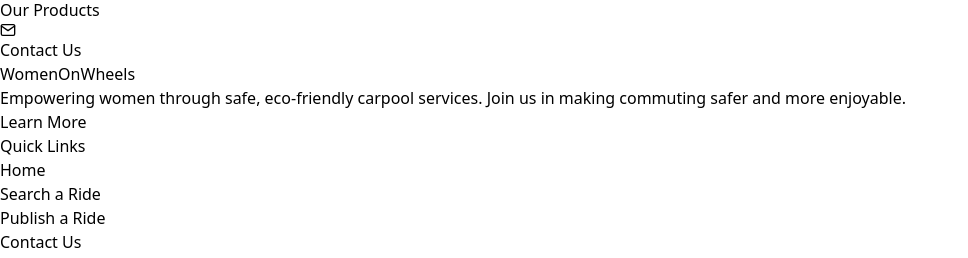
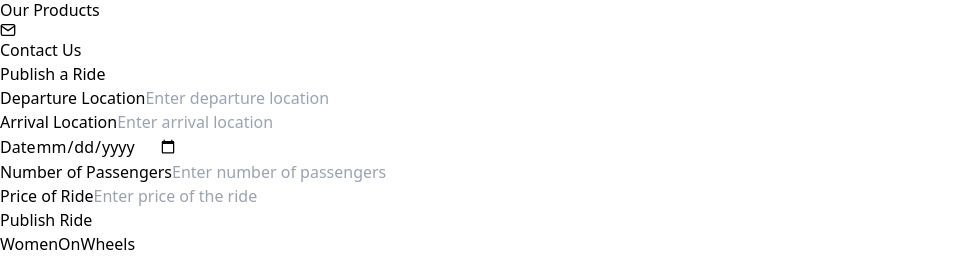
Before and after one commit to bettercodevivek/WomenOnWheels, a React (Vite) app in the folder WOW/: page /publish in a window 1280 px wide. Shown: the part 954-1212 px from the top of the page, without its empty margins (0-968 px from the left). Built offline with nearby package versions, Linux system fonts and the light colour scheme.

Commit message:
updation

```diff
--- a/WOW/src/Components/PublishPage.jsx
+++ b/WOW/src/Components/PublishPage.jsx
@@ -1,8 +1,109 @@
-const PublishPage = () =>{
-    return(
-        <>
-        </>
-    )
-}
+import React, { useState } from 'react';
+
+    const PublishPage = () => {
+    const [departureLocation, setDepartureLocation] = useState('');
+    const [arrivalLocation, setArrivalLocation] = useState('');
+    const [date, setDate] = useState('');
+    const [passengers, setPassengers] = useState('');
+    const [price, setPrice] = useState('');
+
+    const handleSubmit = (e) => {
+        e.preventDefault();
+        // Handle the publish logic here
+        console.log({ departureLocation, arrivalLocation, date, passengers, price });
+    };
+
+    return (
+        <div className="bg-gradient-to-r from-teal-400 via-indigo-500 to-blue-600 min-h-screen pt-16 flex items-center justify-center">
+            <div className="bg-zinc-100 shadow-lg rounded-lg p-8 max-w-4xl w-full">
+                <h2 className="text-3xl font-bold text-gray-900 mb-8 text-center">
+                    Publish a Ride
+                </h2>
+                <form onSubmit={handleSubmit} className="grid grid-cols-1 md:grid-cols-2 gap-6">
+                    <div className="col-span-1">
+                        <label htmlFor="departureLocation" className="block text-sm font-medium text-gray-700 mb-1">
+                            Departure Location
+                        </label>
+                        <input
+                            type="text"
+                            id="departureLocation"
+                            value={departureLocation}
+                            onChange={(e) => setDepartureLocation(e.target.value)}
+                            placeholder="Enter departure location"
+                            className="w-full px-4 py-3 border border-gray-300 rounded-lg shadow-sm focus:outline-none focus:ring-teal-500 focus:border-teal-500"
+                            required
+                        />
+                    </div>
+                    <div className="col-span-1">
+                        <label htmlFor="arrivalLocation" className="block text-sm font-medium text-gray-700 mb-1">
+                            Arrival Location
+                        </label>
+                        <input
+                            type="text"
+                            id="arrivalLocation"
+                            value={arrivalLocation}
+                            onChange={(e) => setArrivalLocation(e.target.value)}
+                            placeholder="Enter arrival location"
+                            className="w-full px-4 py-3 border border-gray-300 rounded-lg shadow-sm focus:outline-none focus:ring-teal-500 focus:border-teal-500"
+                            required
+                        />
+                    </div>
+                    <div className="col-span-1">
+                        <label htmlFor="date" className="block text-sm font-medium text-gray-700 mb-1">
+                            Date
+                        </label>
+                        <input
+                            type="date"
+                            id="date"
+                            value={date}
+                            onChange={(e) => setDate(e.target.value)}
+                            className="w-full px-4 py-3 border border-gray-300 rounded-lg shadow-sm focus:outline-none focus:ring-teal-500 focus:border-teal-500"
+                            required
+                        />
+                    </div>
+                    <div className="col-span-1">
+                        <label htmlFor="passengers" className="block text-sm font-medium text-gray-700 mb-1">
+                            Number of Passengers
+                        </label>
+                        <input
+                            type="number"
+                            id="passengers"
+                            value={passengers}
+                            onChange={(e) => setPassengers(e.target.value)}
+                            placeholder="Enter number of passengers"
+                            className="w-full px-4 py-3 border border-gray-300 rounded-lg shadow-sm focus:outline-none focus:ring-teal-500 focus:border-teal-500"
+                            min="1"
+                            required
+                        />
+                    </div>
+                    <div className="col-span-1">
+                        <label htmlFor="price" className="block text-sm font-medium text-gray-700 mb-1">
+                            Price of Ride
+                        </label>
+                        <input
+                            type="number"
+                            id="price"
+                            value={price}
+                            onChange={(e) => setPrice(e.target.value)}
+                            placeholder="Enter price of the ride"
+                            className="w-full px-4 py-3 border border-gray-300 rounded-lg shadow-sm focus:outline-none focus:ring-teal-500 focus:border-teal-500"
+                            min="0"
+                            step="10"
+                            required
+                        />
+                    </div>
+                    <div className="col-span-2 text-center mt-6">
+                        <button
+                            type="submit"
+                            className="px-8 py-3 text-lg font-semibold text-white bg-teal-500 rounded-lg shadow-lg hover:bg-teal-600 transition-all duration-300 ease-in-out"
+                        >
+                            Publish Ride
+                        </button>
+                    </div>
+                </form>
+            </div>
+        </div>
+    );
+};
 
 export default PublishPage;
--- a/WOW/src/Components/SearchPage.jsx
+++ b/WOW/src/Components/SearchPage.jsx
@@ -13,8 +13,8 @@
     };
 
     return (
-        <div className="bg-gray-100 min-h-screen flex items-center justify-center">
-            <div className="bg-white shadow-lg rounded-lg p-8 max-w-screen-lg w-full">
+        <div className="bg-gradient-to-r from-teal-400 via-indigo-500 to-blue-600 min-h-screen flex items-center justify-center">
+            <div className="bg-zinc-100 shadow-xl rounded-lg p-8 max-w-screen-lg w-full">
                 <h2 className="text-3xl font-bold text-gray-900 mb-6 text-center">
                     Search for a Ride
                 </h2>
```
